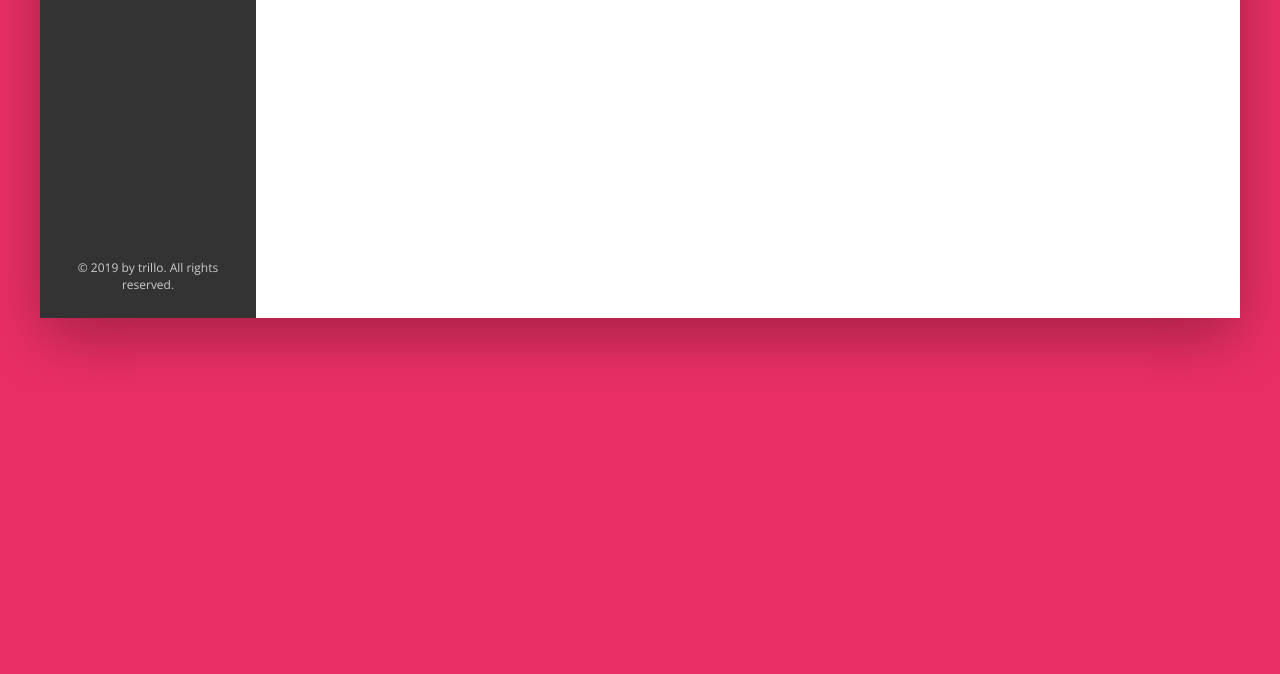
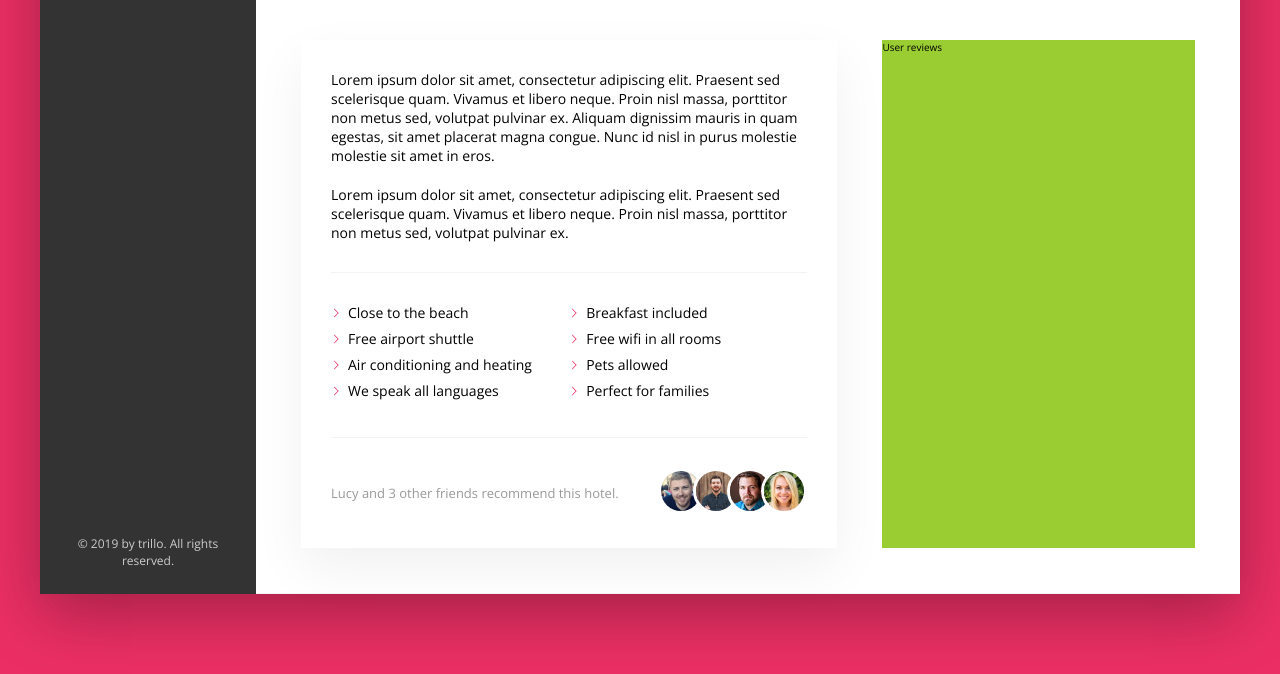
Before and after one commit to eddyc0de/trillo, a website: page index.html in a window 1280 px wide. Shown: the part 632-1306 px from the top of the page. Before the commit the page ends 1030 px from the top, so only its background shows below. Drawn offline with nearby package versions, Linux system fonts and the light colour scheme.

Commit message:
Add detail section

```diff
--- a/index.html
+++ b/index.html
@@ -133,8 +133,46 @@
                         <div class="overview__rating-average">8.6</div>
                         <div class="overview__rating-count">429 votes</div>
                     </div>
+				</div>
 
-                </div>
+				<div class="detail">
+					<div class="description">
+						<p class="paragraph">
+							Lorem ipsum dolor sit amet, consectetur adipiscing elit. Praesent sed scelerisque quam. Vivamus et libero neque.
+							Proin nisl massa, porttitor non metus sed, volutpat pulvinar ex.
+							Aliquam dignissim mauris in quam egestas, sit amet placerat magna congue. Nunc id nisl in purus molestie molestie sit amet in eros.
+						</p>
+						<p class="paragraph">
+							Lorem ipsum dolor sit amet, consectetur adipiscing elit. Praesent sed scelerisque quam. Vivamus et libero neque.
+							Proin nisl massa, porttitor non metus sed, volutpat pulvinar ex.
+						</p>
+						<ul class="list">
+							<li class="list__item">Close to the beach</li>
+							<li class="list__item">Breakfast included</li>
+							<li class="list__item">Free airport shuttle</li>
+							<li class="list__item">Free wifi in all rooms</li>
+							<li class="list__item">Air conditioning and heating</li>
+							<li class="list__item">Pets allowed</li>
+							<li class="list__item">We speak all languages</li>
+							<li class="list__item">Perfect for families</li>
+						</ul>
+						<div class="recommend">
+							<p class="recommend__count">
+								Lucy and 3 other friends recommend this hotel.
+							</p>
+							<div class="recommend__friends">
+								<img src="img/user-3.jpg" alt="Friend 1" class="recommend__photo">
+								<img src="img/user-4.jpg" alt="Friend 2" class="recommend__photo">
+								<img src="img/user-5.jpg" alt="Friend 3" class="recommend__photo">
+								<img src="img/user-6.jpg" alt="Friend 4" class="recommend__photo">
+							</div>
+						</div>
+					</div>
+
+					<div class="user-reviews">
+						User reviews
+					</div>
+				</div>
             </main>
         </div>
     </div>
--- a/sass/_base.scss
+++ b/sass/_base.scss
@@ -11,7 +11,9 @@
     --color-grey-dark-2: #777;
     --color-grey-dark-3: #999;
 
-    --shadow-dark: 0 2rem 6rem rgba(0, 0, 0, .3);
+	--shadow-dark: 0 2rem 6rem rgba(0, 0, 0, .3);
+	--shadow-light: 0 2rem 5rem rgba(0, 0, 0, .06);
+	--line: 1px solid var(--color-grey-light-2);
 }
 
 * {
--- a/sass/_components.scss
+++ b/sass/_components.scss
@@ -188,7 +188,7 @@
 .overview {
     display: flex;
     align-items: center;
-    border-bottom: 1px solid var(--color-grey-light-2);
+    border-bottom: var(--line);
 
     &__heading {
         font-size: 2.25rem;
@@ -282,3 +282,69 @@
         box-shadow: none;
     }
 }
+
+.paragraph:not(:last-of-type) {
+	margin-bottom: 2rem;
+}
+
+.list {
+	list-style: none;
+	margin: 3rem 0;
+	padding: 3rem 0;
+	border-top: var(--line);
+	border-bottom: var(--line);
+	display: flex;
+	flex-wrap: wrap;
+
+	&__item {
+		flex: 0 0 50%;
+		margin-bottom: .7rem;
+	}
+
+	&__item::before {
+		content: "";
+		display: inline-block;
+		height: 1rem;
+		width: 1rem;
+		margin-right: .7rem;
+
+		//Older Browsers
+		//background-image: url(../img/chevron-thin-right.svg);
+		//background-size: cover;
+
+		//Modern Browsers - masks
+		background-color: var(--color-primary);
+		-webkit-mask-image: url(../img/chevron-thin-right.svg);
+		-webkit-mask-size: cover;
+		mask-image: url(../img/chevron-thin-right.svg);
+		mask-size: cover;
+	}
+}
+
+.recommend {
+	font-size: 1.3rem;
+	color: var(--color-grey-dark-3);
+	display: flex;
+	align-items: center;
+	justify-content: space-between;
+
+	&__count {
+		margin-right: auto;
+	}
+
+	&__friends {
+
+	}
+
+	&__photo {
+		box-sizing: content-box;
+		height: 4rem;
+		width: 4rem;
+		border-radius: 50%;
+		border: 3px solid #fff;
+
+		&:not(:last-child) {
+			margin-right: -1.5rem;
+		}
+	}
+}
--- a/sass/_layout.scss
+++ b/sass/_layout.scss
@@ -11,7 +11,7 @@
     font-size: 1.4rem;
     height: 7rem;
     background-color: #fff;
-    border-bottom: 1px solid var(--color-grey-light-2);
+    border-bottom: var(--line);
 
     display: flex;
     justify-content: space-between;
@@ -24,9 +24,7 @@
 
 .sidebar {
     background-color: var(--color-grey-dark-1);
-
     flex: 0 0 18%;
-
     display: flex;
     flex-direction: column;
     justify-content: space-between;
@@ -34,6 +32,24 @@
 
 .hotel-view {
     flex: 1;
+}
 
-    height: 80rem;
+.detail {
+	display: flex;
+	padding: 4.5rem;
+	border-bottom: var(--line);
 }
+
+.description {
+	font-size: 1.4rem;
+	background-color: #fff;
+	box-shadow: var(--shadow-light);
+	padding: 3rem;
+	flex: 0 0 60%;
+	margin-right: 4.5rem;
+}
+
+.user-reviews {
+	background-color: yellowgreen;
+	flex: 1;
+}
```
Also changed, not shown: css/style.css, 1 other file.
